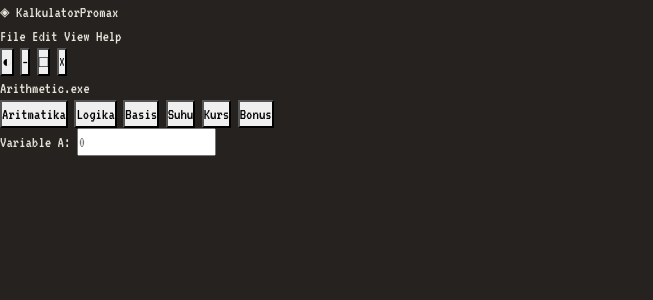
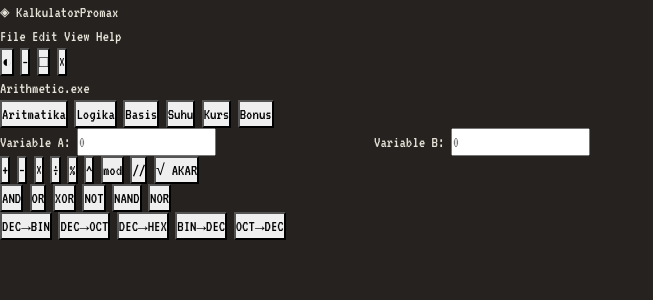
Before and after one commit to amarfadlillah19-lab/KalkulatorPromax, a Flask app: page / in a window 1280 px wide. Shown: the top 300 px of the page, without its empty margins (0-653 px from the left). Run offline with Flask 3, Linux system fonts and the light colour scheme.

Commit message:
feat: Tambahkan operasi logika (AND, OR, NOT, XOR)

```diff
--- a/app.py
+++ b/app.py
@@ -144,3 +144,41 @@ def calc_logika(op, data):
             return int(val)
         except:
             return bool(val)
+
+    val_a = parse_logic(a)
+    val_b = parse_logic(b) if b != "" else None
+
+    # Jika integer dan bukan boolean string, lakukan bitwise
+    use_bitwise = isinstance(val_a, int) and not isinstance(a, bool) and a not in ("true", "false", "True", "False")
+
+    if use_bitwise and val_b is not None and isinstance(val_b, int) and not isinstance(b, bool):
+        if op == "AND": res = val_a & val_b; formula = f"{val_a} & {val_b}"
+        elif op == "OR": res = val_a | val_b; formula = f"{val_a} | {val_b}"
+        elif op == "XOR": res = val_a ^ val_b; formula = f"{val_a} ^ {val_b}"
+        elif op == "NAND": res = ~(val_a & val_b); formula = f"~({val_a} & {val_b})"
+        elif op == "NOR": res = ~(val_a | val_b); formula = f"~({val_a} | {val_b})"
+        elif op == "NOT": res = ~val_a; formula = f"~{val_a}"
+        else: raise ValueError("Operator logika tidak dikenal")
+        steps = [f"Langkah 1: Konversi A = {a} → {val_a} (integer)", f"Langkah 2: Konversi B = {b} → {val_b} (integer)" if val_b is not None else f"Langkah 2: Hanya gunakan A = {val_a}", f"Langkah 3: {formula} = {res}"]
+    else:
+        # Boolean logic
+        if op == "AND":
+            if val_b is None: raise ValueError("AND memerlukan 2 input")
+            res = val_a and val_b; formula = f"{val_a} AND {val_b}"
+        elif op == "OR":
+            if val_b is None: raise ValueError("OR memerlukan 2 input")
+            res = val_a or val_b; formula = f"{val_a} OR {val_b}"
+        elif op == "XOR":
+            if val_b is None: raise ValueError("XOR memerlukan 2 input")
+            res = bool(val_a) ^ bool(val_b); formula = f"{bool(val_a)} XOR {bool(val_b)}"
+        elif op == "NAND":
+            if val_b is None: raise ValueError("NAND memerlukan 2 input")
+            res = not (val_a and val_b); formula = f"NOT ({val_a} AND {val_b})"
+        elif op == "NOR":
+            if val_b is None: raise ValueError("NOR memerlukan 2 input")
+            res = not (val_a or val_b); formula = f"NOT ({val_a} OR {val_b})"
+        elif op == "NOT":
+            res = not val_a; formula = f"NOT {val_a}"
+        else:
+            raise ValueError("Operator logika tidak dikenal")
+        steps = [f"Langkah 1: Konversi A = {a} → {bool(val_a)} (boolean)", f"Langkah 2: Konversi B = {b} → {bool(val_b)} (boolean)" if val_b is not None else f"Langkah 2: Hanya gunakan A = {bool(val_a)}", f"Langkah 3: {formula} = {res}"]
--- a/templates/index.html
+++ b/templates/index.html
@@ -65,3 +65,48 @@
                                         <label class="input-label">Variable A:</label>
                                         <input type="text" id="inputA" class="retro-input" placeholder="0" autocomplete="off">
                                     </div>
+                                    <div class="col-6">
+                                        <label class="input-label">Variable B:</label>
+                                        <input type="text" id="inputB" class="retro-input" placeholder="0" autocomplete="off">
+                                    </div>
+                                </div>
+                                <div class="row g-2 d-none" id="singleInput">
+                                    <div class="col-12">
+                                        <label class="input-label">Input Value:</label>
+                                        <input type="text" id="inputSingle" class="retro-input" placeholder="0" autocomplete="off">
+                                    </div>
+                                </div>
+                            </div>
+
+                            <!-- Operation Buttons -->
+                            <div class="ops-section" id="opsSection">
+                                <!-- Aritmatika -->
+                                <div class="ops-grid active" data-cat="aritmatika">
+                                    <button class="op-btn" data-op="+">+</button>
+                                    <button class="op-btn" data-op="-">−</button>
+                                    <button class="op-btn" data-op="*">×</button>
+                                    <button class="op-btn" data-op="/">÷</button>
+                                    <button class="op-btn" data-op="%">%</button>
+                                    <button class="op-btn" data-op="^">^</button>
+                                    <button class="op-btn" data-op="mod">mod</button>
+                                    <button class="op-btn" data-op="floor">//</button>
+                                    <button class="op-btn wide" data-op="sqrt">√ AKAR</button>
+                                </div>
+
+                                <!-- Logika -->
+                                <div class="ops-grid" data-cat="logika">
+                                    <button class="op-btn" data-op="AND">AND</button>
+                                    <button class="op-btn" data-op="OR">OR</button>
+                                    <button class="op-btn" data-op="XOR">XOR</button>
+                                    <button class="op-btn" data-op="NOT">NOT</button>
+                                    <button class="op-btn" data-op="NAND">NAND</button>
+                                    <button class="op-btn" data-op="NOR">NOR</button>
+                                </div>
+
+                                <!-- Basis -->
+                                <div class="ops-grid basis-grid" data-cat="basis">
+                                    <button class="op-btn" data-op="dec-to-bin">DEC→BIN</button>
+                                    <button class="op-btn" data-op="dec-to-oct">DEC→OCT</button>
+                                    <button class="op-btn" data-op="dec-to-hex">DEC→HEX</button>
+                                    <button class="op-btn" data-op="bin-to-dec">BIN→DEC</button>
+                                    <button class="op-btn" data-op="oct-to-dec">OCT→DEC</button>
```
